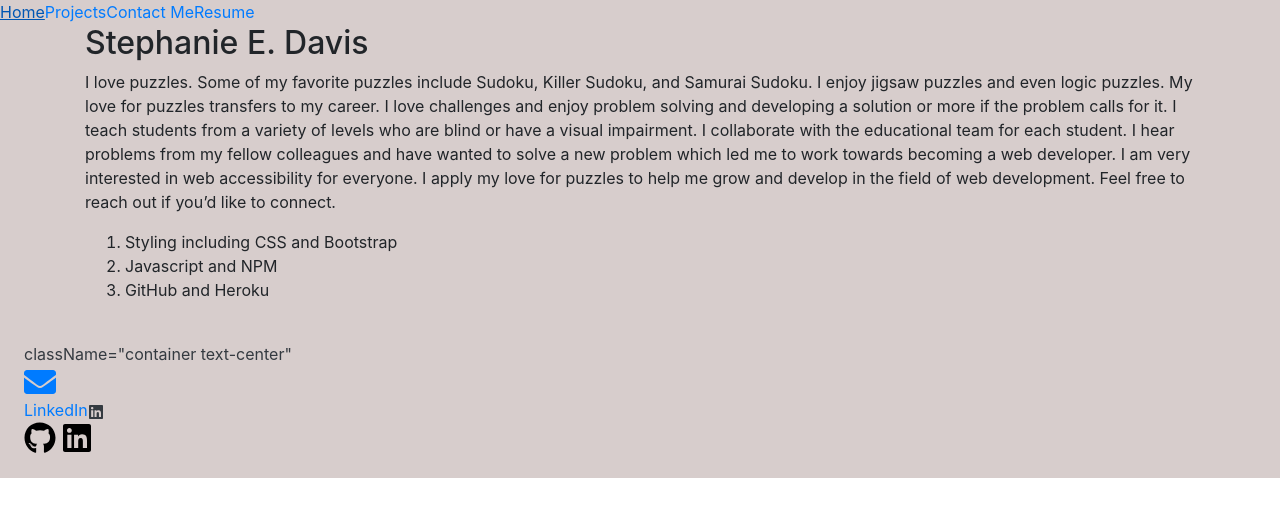
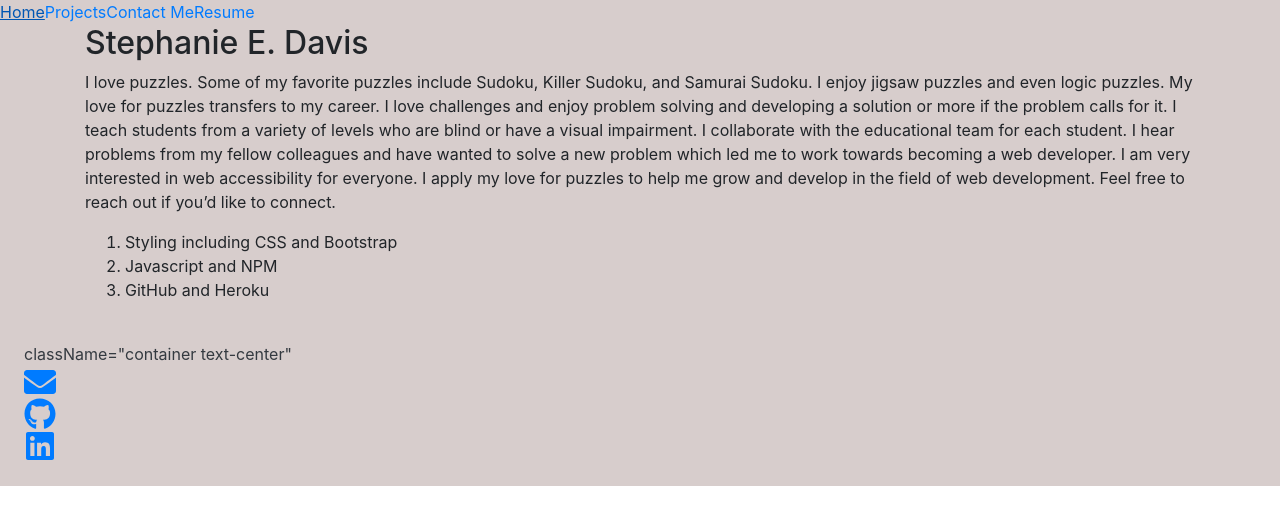
Before and after one commit to whatawhat/react_portfolio, a React (Create React App) app: page / in a window 1280 px wide. Shown: the top 524 px of the page. Built offline with nearby package versions, Linux system fonts and the light colour scheme; a web font is replaced by a local one.

Commit message:
make icons clickable with correct route

```diff
--- a/src/components/footer.js
+++ b/src/components/footer.js
@@ -1,32 +1,28 @@
 import React from "react";
 import { FaGithub, FaLinkedin, FaEnvelope } from 'react-icons/fa';
-import { Link } from 'react-router-dom';
+//import { Link } from 'react-router-dom';
 
 function Footer() {
     return (
       <footer className="w-100 mt-auto text-dark p-4">
         <div>className="container text-center"</div>
           <div id="email">
-            <Link to="mailto:stephedavis12@gmail.com">
+            <a href="mailto:stephedavis12@gmail.com">
               <FaEnvelope size="2em"/>
-            </Link>
+            </a>
           </div>
-          <div>
-            <a href="https://github.com/whatawhat"> <i class="fa fa-github fa-4x"></i></a>
+
+          <div id="github">
+            <a href="https://github.com/whatawhat">
+              <FaGithub size="2em"/>
+            </a>
           </div>
-          <div id="linkedin">
-            <i className="fab fa-linkedin"></i>
-            <a href="www.linkedin.com/in/stephanie-davis-56780b3b" target="_blank" rel="noreferrer">LinkedIn</a>
-            <FaLinkedin>LinkedIn</FaLinkedin>
+
+          <div id="linkedIn">
+            <a href="www.linkedin.com/in/stephanie-davis-56780b3b">
+              <FaLinkedin size="2em"/>
+            </a>
           </div>
-          <a href="https://github.com/whatawhat" target="_blank" rel="noreferrer">
-          <i className="fa fa-github" id='githubAnchor'></i> </a>
-
-            <FaGithub size="2em" color="#000000"/>
-          <a href="www.linkedin.com/in/stephanie-davis-56780b3b" target="_blank" rel="noreferrer">
-          <i className="fa fa-linkedin" id='linkedInAnchor'></i> </a>
-
-            <FaLinkedin size="2em" color="#000000"/>
       </footer>
     );
   };
```
